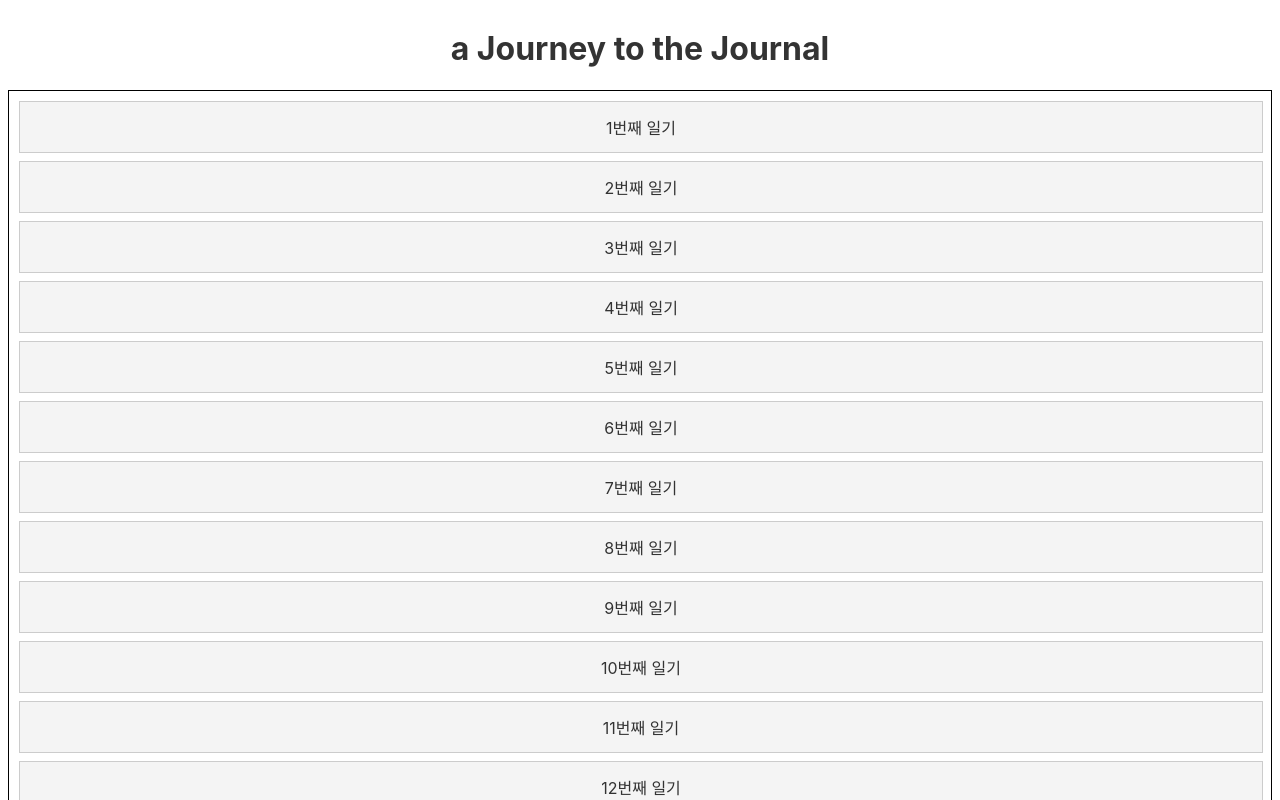
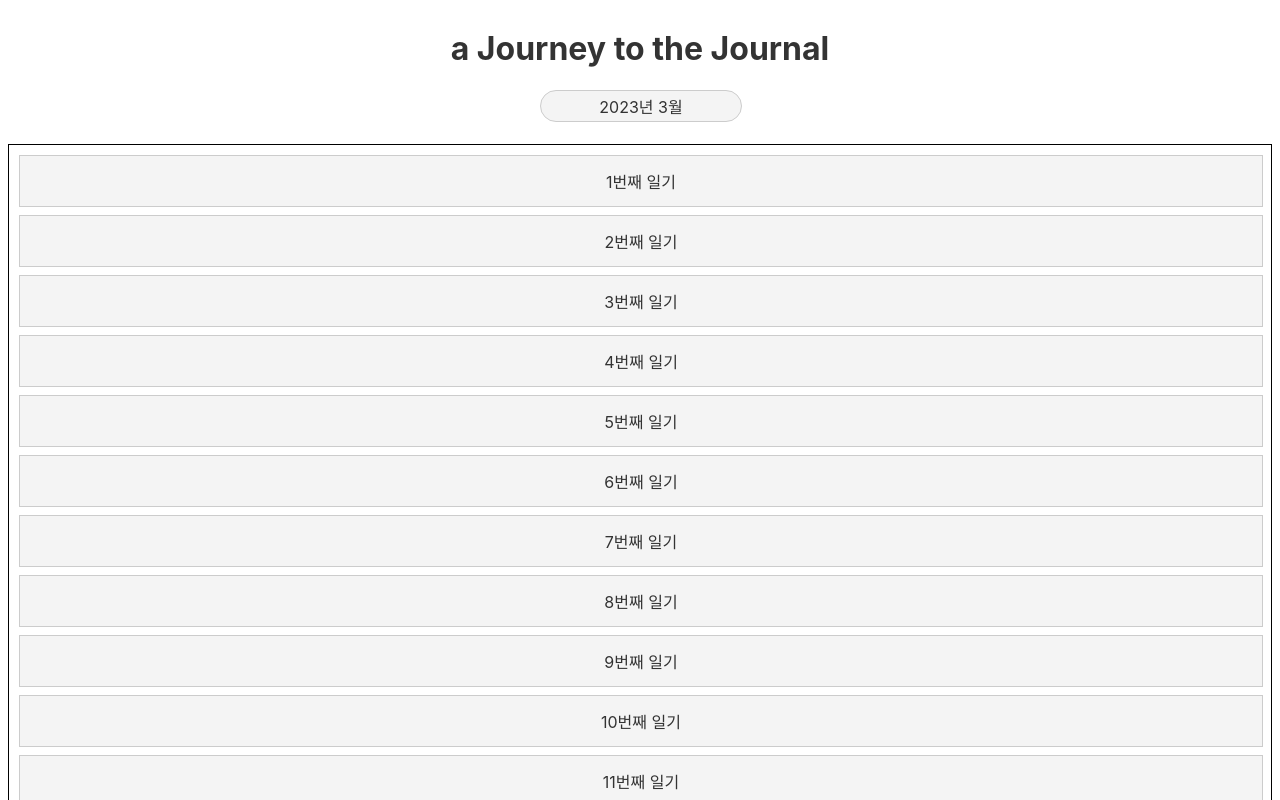
Before and after one commit to DennisYoon/super-smooth-popup-button, a Svelte app: page / in a window 1280 px wide. Shown: the top 800 px of the page. Built offline with nearby package versions, Linux system fonts and the light colour scheme.

Commit message:
년월 선택 버튼(베타) 제작

```diff
--- a/rollup.config.js
+++ b/rollup.config.js
@@ -66,7 +66,8 @@ export default {
 		commonjs(),
 		typescript({
 			sourceMap: !production,
-			inlineSources: !production
+			inlineSources: !production,
+      rootDir: "./src"
 		}),
 
 		// In dev mode, call `npm run start` once
--- a/src/App.svelte
+++ b/src/App.svelte
@@ -1,5 +1,6 @@
 <script lang="ts">
   import JournalList from "./components/JournalList/JournalList.svelte";
+  import DateSelection from "./components/DateSelection/DateSelection.svelte";
 
   const dates = Array(30).fill("").map((_, i) => i + 1 + "번째 일기");
 </script>
@@ -7,7 +8,9 @@
 <main>
   <!-- <Background /> -->
   <h1>a Journey to the Journal</h1>
-  <JournalList dates={dates}></JournalList>
+  <DateSelection year="2023" month="3" />
+  <div id="emptyBox"></div>
+  <JournalList dates={dates} />
 </main>
 
 <style lang="scss">
@@ -25,5 +28,9 @@
     h1 {
       text-align: center;
     }
+
+    #emptyBox {
+      height: 20px;
+    }
   }
 </style>
--- /dev/null
+++ b/src/components/DateSelection/DateSelection.svelte
@@ -0,0 +1,46 @@
+<script lang="ts">
+  import PopupButton from "../PopupButton/PopupButton.svelte";
+  import { getAllDays } from "./getAllDays";
+
+  // props
+  export let year: string = "NaN";
+  export let month: string = "NaN";
+</script>
+
+<main>
+  <div id="DateSelection">
+    <PopupButton
+      originalWidth="200px"
+      originalHeight="30px"
+      popupWidth="400px"
+      popupHeight="400px"
+      className="DateSelection"
+    >
+      <div slot="before">
+        {year}년 {month}월
+      </div>
+
+      <div slot="after">
+        {getAllDays(parseInt(year), parseInt(month))[0].dayOfTheWeek}
+      </div>
+    </PopupButton>
+  </div>
+</main>
+
+<style lang="scss">
+  :global(.DateSelection #popupButton) {
+    border-radius: 20px !important;
+  }
+
+  :global(.DateSelection #after) {
+    text-align: center;
+    font-size: 50px;
+  }
+
+  main {
+    #DateSelection {
+      display: flex;
+      justify-content: center;
+    }
+  }
+</style>
--- /dev/null
+++ b/src/components/DateSelection/getAllDays.ts
@@ -0,0 +1,12 @@
+type DayOfTheWeek = "월" | "화" | "수" | "목" | "금" | "토" | "일";
+
+interface Day {
+  num: number;
+  dayOfTheWeek: DayOfTheWeek;
+}
+
+function getAllDays(year: number, month: number): Day[] {
+  return [{num: 1, dayOfTheWeek: "금"}];
+}
+
+export { getAllDays };
--- a/src/components/PopupButton/PopupButton.svelte
+++ b/src/components/PopupButton/PopupButton.svelte
@@ -118,8 +118,7 @@
 
 <main bind:this={root}>
   {#if backgroundMe}
-
-  <Background></Background>
+    <Background></Background>
   {/if}
   <span id="container" class={className} bind:this={container}>
     <!-- svelte-ignore a11y-click-events-have-key-events -->
@@ -185,6 +184,8 @@
         background-color: rgb(244, 244, 244);
         border: 1px solid rgb(204, 204, 204);
 
+        overflow: hidden;
+
         &.goCenter1 {
           position: fixed;
           transform: translate(-50%, -50%);
```
